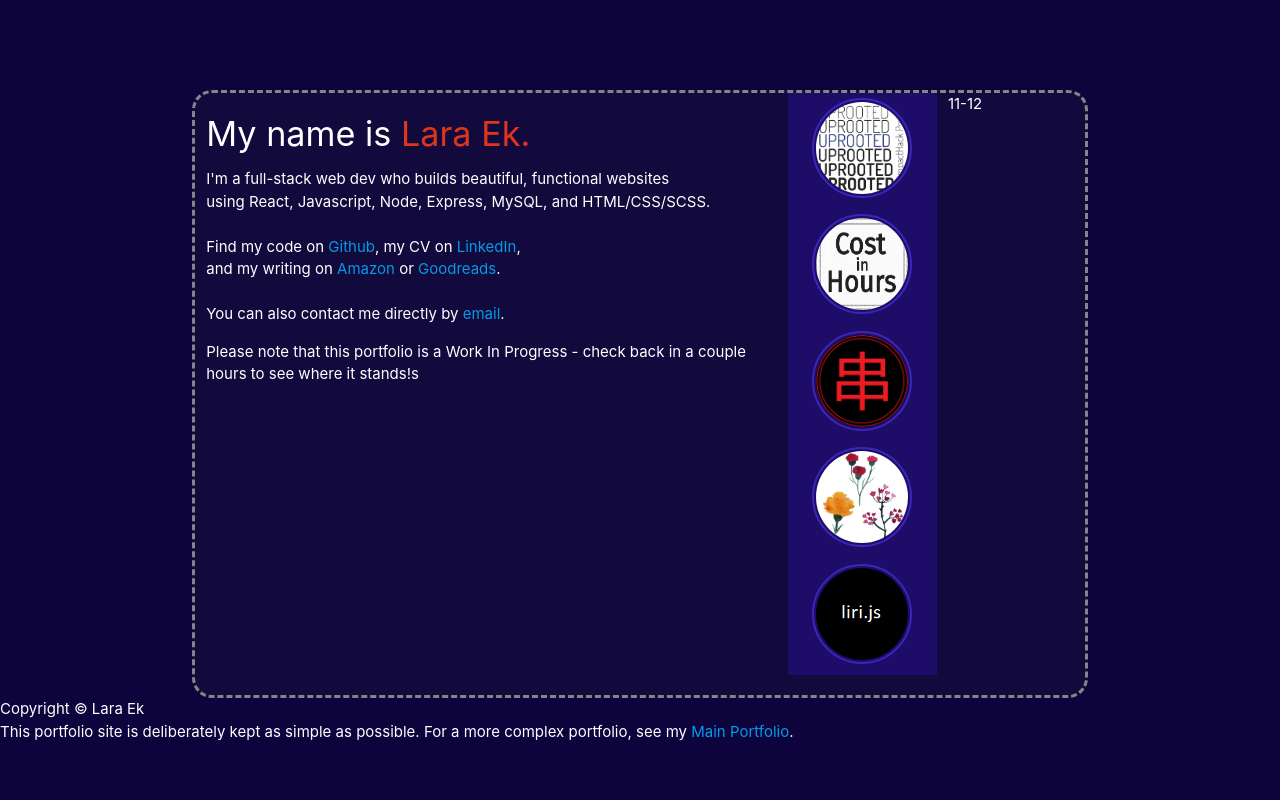
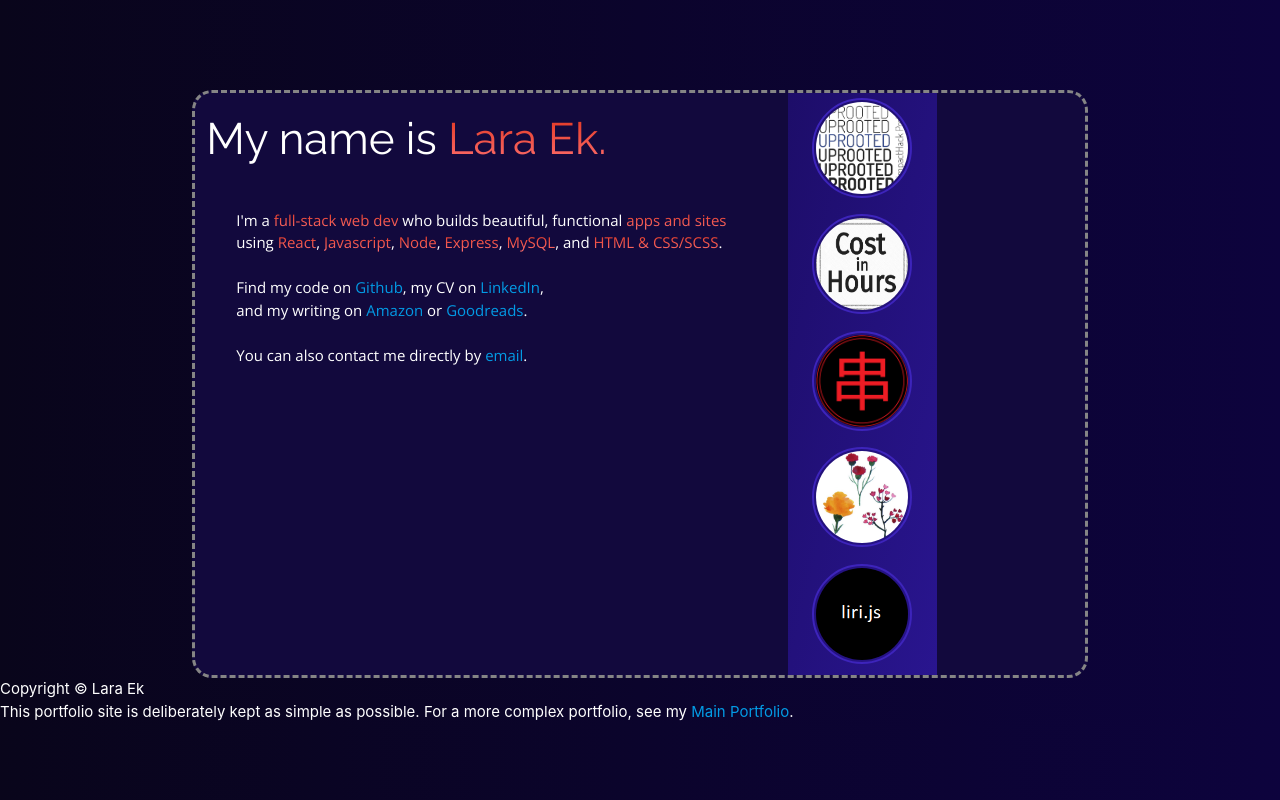
Before and after one commit to LaraEk/Portfolio, a plain HTML site: page index.html in a window 1280 px wide. Drawn offline with nearby package versions, Linux system fonts and the light colour scheme; files that its build step writes are made by us from their sources.

Commit message:
first draft ready.  next step: details

```diff
--- a/index.html
+++ b/index.html
@@ -21,66 +21,88 @@
     <link rel="stylesheet/scss" type="text/css" href="colors.scss" />
     <link rel="stylesheet" href="styles.css" />
 
+    <link
+      rel="stylesheet"
+      href="https://fonts.googleapis.com/css?family=Open+Sans|Raleway:300,400"
+    />
+
     <title>Portfolio</title>
   </head>
   <body>
     <div class="container">
-
       <div class="row">
         <div class="col s8" id="intro">
-            <h4>My name is <span style="color:rgb(224, 52, 29)">Lara Ek.</span></h4>
+          <h4>My name is <span>Lara Ek.</span></h4>
           <p>
-              I'm a full-stack web dev who builds beautiful, functional websites
-              <br/> using React, Javascript, Node, Express, MySQL, and HTML/CSS/SCSS.
+            I'm a
+            <span style="color:rgb(224, 52, 29)">full-stack web dev</span> who
+            builds beautiful, functional
+            <span style="color:rgb(224, 52, 29)">apps and sites</span> using
+            <span>React</span>, <span>Javascript</span>, <span>Node</span>,
+            <span>Express</span>, <span>MySQL</span>, and
+            <span>HTML & CSS/SCSS</span>.
             <!-- <br/> I also speak multiple real-life languages: Mandarin, Hungarian, Swedish among others. -->
-              <br/>
-              <br/> Find my code on <a href="https://github.com/LaraEk/">Github</a>, my CV on <a href="https://www.linkedin.com/in/lara-ek/">LinkedIn</a>,
-              <br/> and my writing on <a href="https://www.amazon.com/Lara-Ek/e/B01N4F2TQD">Amazon</a> or <a href="https://www.goodreads.com/author/show/5441095.Lara_Ek">Goodreads</a>.
-              <br/>
-              <br/> You can also contact me directly by <a href="mailto:larakek@gmail.com">email</a>.
+            <br />
+            <br />
+            Find my code on <a href="https://github.com/LaraEk/">Github</a>, my
+            CV on <a href="https://www.linkedin.com/in/lara-ek/">LinkedIn</a>,
+            <br />
+            and my writing on
+            <a href="https://www.amazon.com/Lara-Ek/e/B01N4F2TQD">Amazon</a> or
+            <a href="https://www.goodreads.com/author/show/5441095.Lara_Ek"
+              >Goodreads</a
+            >.
+            <br />
+            <br />
+            You can also contact me directly by
+            <a href="mailto:larakek@gmail.com">email</a>.
           </p>
-
-            <p> Please note that this portfolio is a Work In Progress - check back in a couple hours to see where it stands!s</p>
         </div>
 
         <div class="col s2" id="projectscontainer">
           <center>
-          <a href="https://laraek.github.io/ImpactHackUprooted/"></a><img
+            <a href="https://laraek.github.io/ImpactHackUprooted/"
+              ><img
                 class="portfolioitem"
                 src="portpics/uprooted logo.png"
                 alt="ImpactHack: Uprooted is linked!"
             /></a>
-          <a href="https://laraek.github.io/CostInHours/"><img
+            <a href="https://laraek.github.io/CostInHours/"
+              ><img
                 class="portfolioitem"
                 src="portpics/costinhourslogo.png"
                 alt="Cost in Hours is linked!"
             /></a>
-          <a href="https://github.com/LaraEk/HandlebarsHW"><img
+            <a href="https://github.com/LaraEk/HandlebarsHW"
+              ><img
                 class="portfolioitem"
                 src="portpics/chuarbig.png"
                 alt="串Ordering Center is linked!"
             /></a>
-          <a href="https://github.com/LaraEk/FrondFinder"><img
+            <a href="https://github.com/LaraEk/FrondFinder"
+              ><img
                 class="portfolioitem"
                 src="portpics/plantsportpic.png"
                 alt="FrondFinder is linked!"
             /></a>
-          <a href="https://github.com/LaraEk/liri-node-app"><img
+            <a href="https://github.com/LaraEk/liri-node-app"
+              ><img
                 class="portfolioitem"
                 src="portpics/lirijsportpic.png"
                 alt="Liri.js is linked!"
             /></a>
           </center>
         </div>
-        <div class="col s1">11-12</div>
+        <div class="col s2"></div>
       </div>
     </div>
 
     <footer>
       Copyright © Lara Ek
-        <br>
-        This portfolio site is deliberately kept as simple as possible.  For a more complex portfolio, see my <a href="https://laraek.github.io/MainPortfolio/">Main Portfolio</a>.
+      <br />
+      This portfolio site is deliberately kept as simple as possible. For a more
+      complex portfolio, see my
+      <a href="https://laraek.github.io/MainPortfolio/">Main Portfolio</a>.
     </footer>
-
   </body>
 </html>
--- a/styles.css
+++ b/styles.css
@@ -1,6 +1,24 @@
 body {
+  background-image: linear-gradient(to right, #09051b, #0d033d);
   background-color: #0d033d;
   color: #fff;
+}
+
+h4 {
+  font-family: "Raleway", Sans-Serif;
+  font-size: 44px;
+}
+
+span {
+  background: -webkit-linear-gradient(#e0341d, rgb(253, 111, 111));
+  -webkit-background-clip: text;
+  -webkit-text-fill-color: transparent;
+}
+
+p {
+  padding: 30px;
+  font-family: "Open Sans", Sans-Serif;
+  font-size: 15px;
 }
 
 .container {
@@ -11,8 +29,12 @@ body {
   background-color: #12093d;
 }
 
+.row {
+  margin-bottom: 0px;
+}
+
 #projectscontainer {
-  background-color: #1d0d69;
+  background-image: linear-gradient(to bottom right, #1d0d69, #29158f);
   color: #fff;
 }
 
```
Lines whose indentation alone changed are shown as unchanged.
